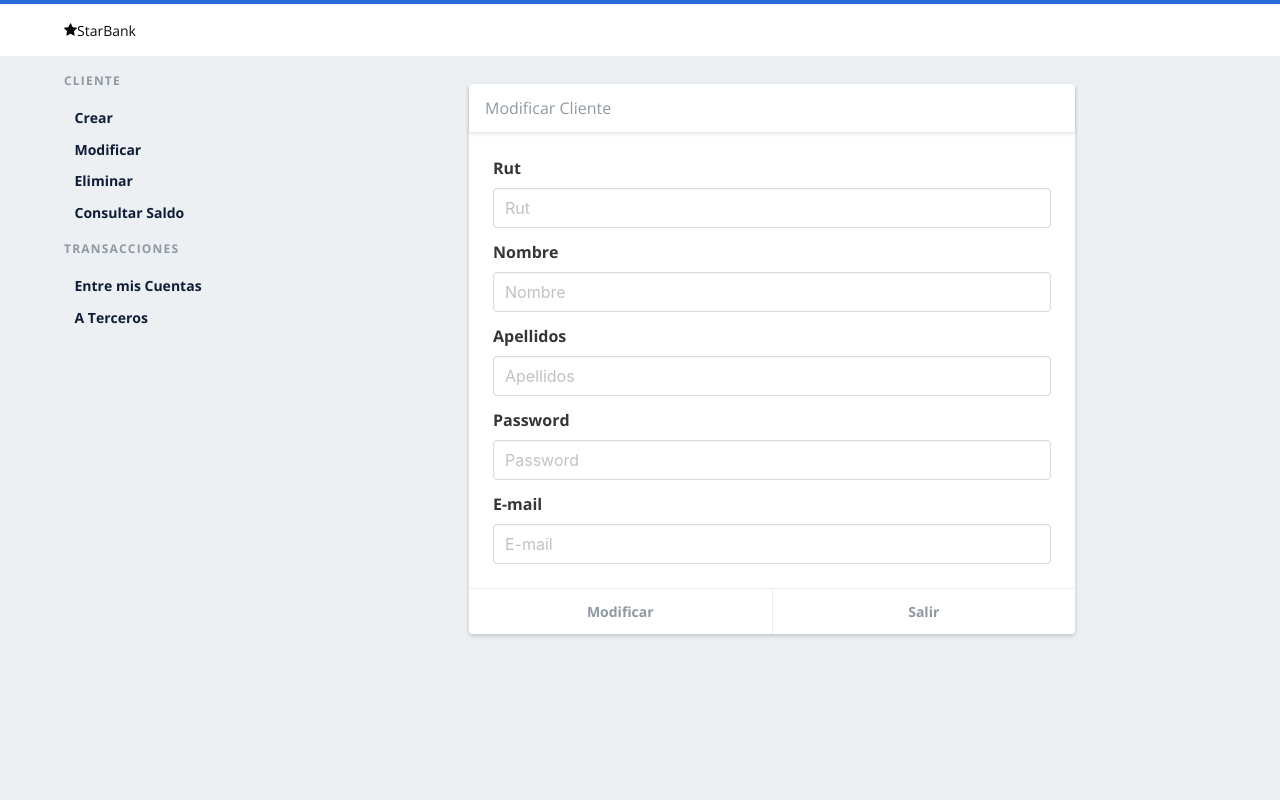
After one commit to MiguelMunozC/starbank, a PHP site: page /admin/modificarCliente.php in a window 1280 px wide. The commit adds this page. Run offline with PHP 8.4, Linux system fonts and the light colour scheme; some libraries are stand-ins or nearby versions.

Commit message:
Modificar cliente.

```diff
--- /dev/null
+++ b/admin/modificarCliente.php
@@ -0,0 +1,155 @@
+<!DOCTYPE html>
+<html>
+<head>
+	<meta charset="utf-8">
+	<meta http-equiv="X-UA-Compatible" content="IE=edge">
+	<meta name="viewport" content="width=device-width, initial-scale=1">
+	<title>Admin - StarBank</title>
+	<link rel="stylesheet" href="https://cdnjs.cloudflare.com/ajax/libs/font-awesome/4.7.0/css/font-awesome.min.css"
+	      integrity="sha256-eZrrJcwDc/3uDhsdt61sL2oOBY362qM3lon1gyExkL0=" crossorigin="anonymous"/>
+	<link href="https://fonts.googleapis.com/css?family=Open+Sans:300,400,700" rel="stylesheet">
+	<!-- Bulma Version 0.6.0 -->
+	<link rel="stylesheet" href="https://cdnjs.cloudflare.com/ajax/libs/bulma/0.6.0/css/bulma.min.css"
+	      integrity="sha256-HEtF7HLJZSC3Le1HcsWbz1hDYFPZCqDhZa9QsCgVUdw=" crossorigin="anonymous"/>
+	<link rel="stylesheet" type="text/css" href="../css/admin.css">
+</head>
+<body>
+
+<!-- START NAV -->
+<nav class="navbar is-white">
+	<div class="container">
+		<div class="navbar-brand">
+			<a class="navbar-item brand-text" href="../">
+				<i class="fa fa-star" aria-hidden="true"></i>
+				StarBank
+			</a>
+			<div class="navbar-burger burger" data-target="navMenu">
+				<span></span>
+				<span></span>
+				<span></span>
+			</div>
+		</div>
+	</div>
+</nav>
+<!-- END NAV -->
+<div class="container">
+	<div class="columns">
+		<div class="column is-3">
+			<aside class="menu">
+				<p class="menu-label">
+					Cliente
+				</p>
+				<ul class="menu-list">
+					<li><a>Crear</a></li>
+					<li><a>Modificar</a></li>
+					<li><a>Eliminar</a></li>
+					<li><a>Consultar Saldo</a></li>
+				</ul>
+				<p class="menu-label">
+					Transacciones
+				</p>
+				<ul class="menu-list">
+					<li><a>Entre mis Cuentas</a></li>
+					<li><a>A Terceros</a></li>
+				</ul>
+			</aside>
+		</div>
+
+
+		<div class="column is-9">
+
+			<div class="colums is-8 field has-addons has-addons-centered">
+				<div class="column is-9">
+					<div class="card is-primary">
+						<header class="card-header">
+							<p class="card-header-title">
+								Modificar Cliente
+							</p>
+						</header>
+						<div class="card-content">
+							<div class="content">
+								<div class="field ">
+									<div class="label is-normal">
+										<label class="label">Rut</label>
+									</div>
+									<div class="field-body">
+										<div class="field">
+											<div class="control">
+												<input class="input" type="text" placeholder="Rut">
+											</div>
+										</div>
+									</div>
+								</div>
+
+								<div class="field ">
+									<div class="label is-normal">
+										<label class="label">Nombre</label>
+									</div>
+									<div class="field-body">
+										<div class="field">
+											<div class="control">
+												<input class="input" type="text" placeholder="Nombre">
+											</div>
+										</div>
+									</div>
+								</div>
+
+								<div class="field ">
+									<div class="label is-normal">
+										<label class="label">Apellidos</label>
+									</div>
+									<div class="field-body">
+										<div class="field">
+											<div class="control">
+												<input class="input" type="text" placeholder="Apellidos">
+											</div>
+										</div>
+									</div>
+								</div>
+
+								<div class="field ">
+									<div class="label is-normal">
+										<label class="label">Password</label>
+									</div>
+									<div class="field-body">
+										<div class="field">
+											<div class="control">
+												<input class="input" type="password" placeholder="Password">
+											</div>
+										</div>
+									</div>
+								</div>
+
+								<div class="field ">
+									<div class="label is-normal">
+										<label class="label">E-mail</label>
+									</div>
+									<div class="field-body">
+										<div class="field">
+											<div class="control">
+												<input class="input" type="email" placeholder="E-mail">
+											</div>
+										</div>
+									</div>
+								</div>
+							</div>
+						</div>
+						<footer class="card-footer">
+							<a href="#" class="card-footer-item">Modificar</a>
+							<a href="#" class="card-footer-item">Salir</a>
+						</footer>
+					</div>
+				</div>
+			</div>
+		</div>
+	</div>
+</div>
+<script async type="text/javascript" src="../js/bulma.js"></script>
+<script src="https://unpkg.com/vue/dist/vue.js"></script>
+
+<script>
+
+</script>
+
+</body>
+</html>
```
Also changed, not shown: admin/admin.php (+11 -3 lines).
